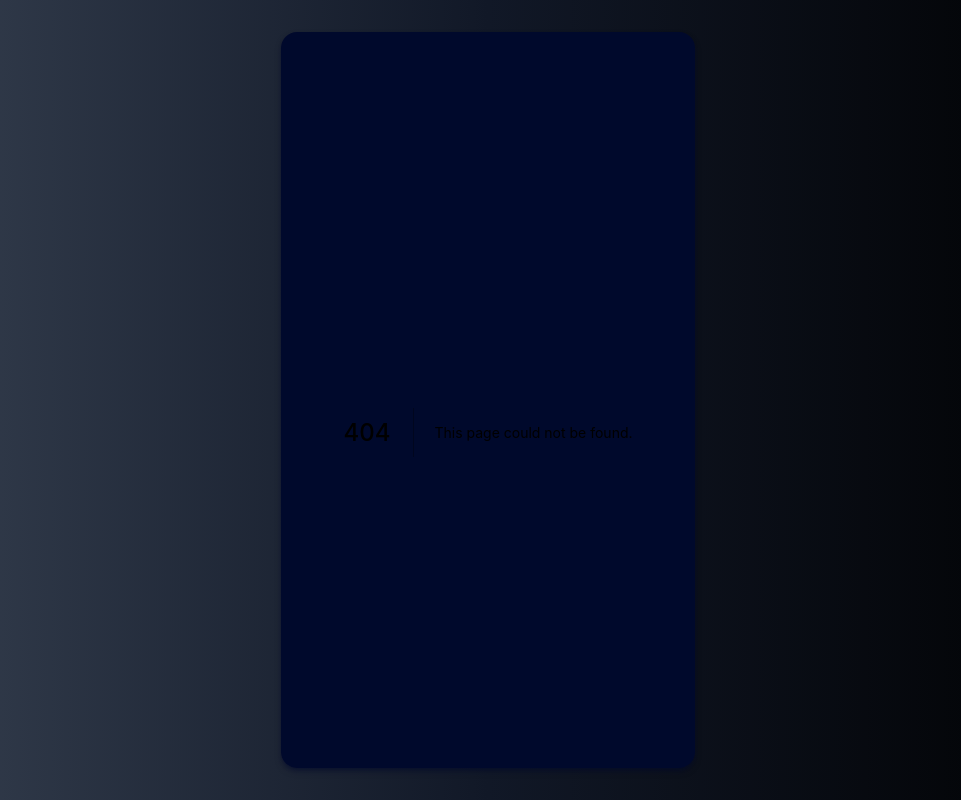
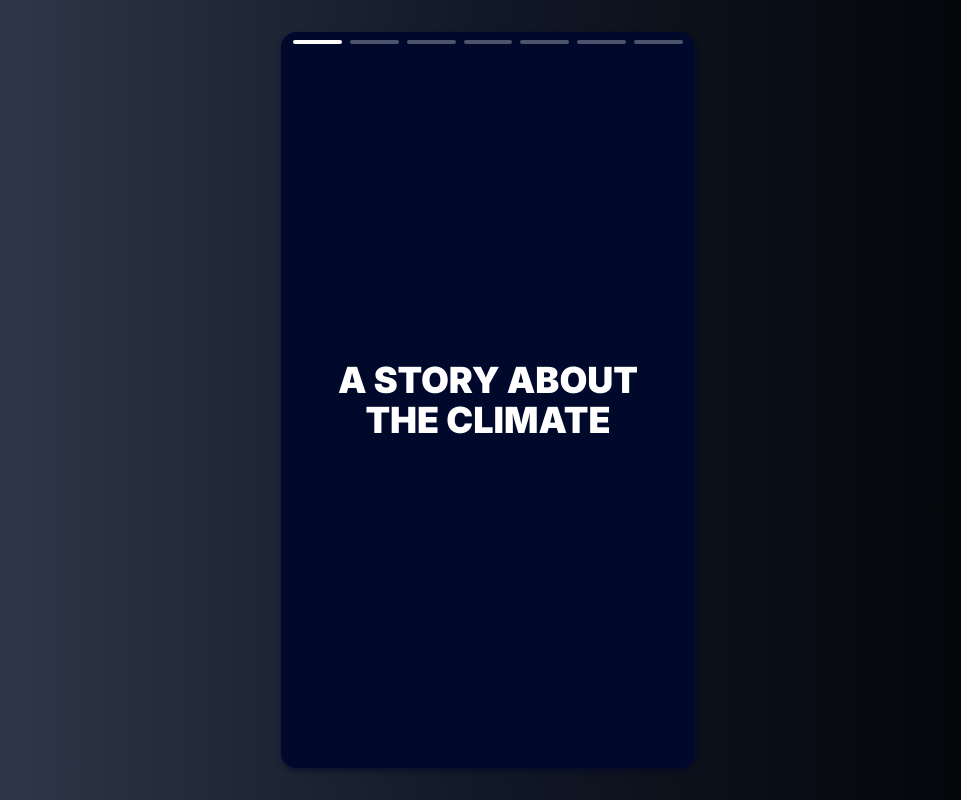
Before and after one commit to seralichtenhahn/cci-our-planet-wrapped, a Next.js app: page /slides/1/ in a window 1280 px wide. Before the commit this address had no page. Shown: the whole page, without its empty margins (152-1113 px from the left). Built offline with nearby package versions, Linux system fonts and the light colour scheme.

Commit message:
add demo page and slide navigation

```diff
--- /dev/null
+++ b/components/SlideNavigation.js
@@ -0,0 +1,31 @@
+import Link from 'next/link'
+import React from 'react'
+import clsx from 'clsx'
+import { motion } from 'framer-motion'
+import { useRouter } from 'next/router'
+
+export default function SlideNavigation({ currentPage }) {
+  const router = useRouter()
+
+  const pages = 7
+  const basePath = `/slides/${router.query.country}/`
+
+  return (
+    <motion.div
+      initial={{ opacity: 0 }}
+      animate={{ opacity: 1 }}
+      className="absolute top-0 left-0 flex justify-between w-full gap-2 px-3 py-2"
+    >
+      {Array.from({ length: pages }).map((_, i) => (
+        <Link key={i} href={i ? `${basePath}${i}` : basePath}>
+          <a
+            className={clsx(
+              'block flex-1 h-1 rounded transform transition-transform hover:scale-y-[2]',
+              currentPage > i ? 'bg-white' : 'bg-white/30',
+            )}
+          />
+        </Link>
+      ))}
+    </motion.div>
+  )
+}
--- a/components/TransitionWrapper.js
+++ b/components/TransitionWrapper.js
@@ -2,19 +2,19 @@ import React from 'react'
 import { motion } from 'framer-motion'
 
 const variants = {
-  hidden: { opacity: 0, x: 0, y: 100 },
+  hidden: { opacity: 0, x: 0, y: 80 },
   enter: { opacity: 1, x: 0, y: 0 },
-  exit: { opacity: 0, x: 0, y: -100 },
+  exit: { opacity: 0, x: 0, y: -80 },
 }
 
-export default function TransitionWrapper({ children }) {
+export default function TransitionWrapper({ children, delay = 0 }) {
   return (
     <motion.div
       variants={variants} // Pass the variant object into Framer Motion
       initial="hidden" // Set the initial state to variants.hidden
       animate="enter" // Animated state to variants.enter
       exit="exit" // Exit state (used later) to variants.exit
-      transition={{ type: 'spring' }} // Set the transition to linear
+      transition={{ type: 'easeInOut', duration: 0.5, delay }} // Set the transition to linear
       className="w-full h-full"
     >
       {children}
--- a/layouts/AppShell.js
+++ b/layouts/AppShell.js
@@ -1,7 +1,7 @@
 export default function Layout({ children }) {
   return (
     <div className="w-screen h-screen font-sans bg-gradient-to-r from-gray-700 via-gray-900 to-black md:flex md:items-center md:justify-center md:p-8">
-      <main className="h-full w-full bg-primary-dark overflow-y-auto overflow-x-hidden md:max-w-max md:shadow-md md:shadow-primary-dark/50 md:aspect-[9/16] md:rounded-2xl">
+      <main className="h-full relative w-full bg-primary-dark overflow-y-auto overflow-x-hidden md:max-w-max md:shadow-md md:shadow-primary-dark/50 md:aspect-[9/16] md:rounded-2xl">
         {children}
       </main>
     </div>
--- /dev/null
+++ b/pages/slides/[country]/1.js
@@ -0,0 +1,16 @@
+import React from 'react'
+import SlideNavigation from '@/components/SlideNavigation'
+import TransitionWrapper from '@/components/TransitionWrapper'
+
+export default function Country() {
+  return (
+    <>
+      <SlideNavigation currentPage={2} />
+      <TransitionWrapper>
+        <div className="flex flex-col justify-center w-full h-full gap-6 px-8 py-8 text-white bg-primary-dark">
+          <h2 className="text-4xl font-black text-center uppercase">Page 1</h2>
+        </div>
+      </TransitionWrapper>
+    </>
+  )
+}
--- /dev/null
+++ b/pages/slides/[country]/index.js
@@ -0,0 +1,18 @@
+import React from 'react'
+import SlideNavigation from '@/components/SlideNavigation'
+import TransitionWrapper from '@/components/TransitionWrapper'
+
+export default function Country() {
+  return (
+    <>
+      <SlideNavigation currentPage={1} />
+      <TransitionWrapper delay={1}>
+        <div className="flex flex-col justify-center w-full h-full gap-6 px-8 py-8 text-white bg-primary-dark">
+          <h2 className="text-4xl font-black text-center uppercase">
+            A Story about the climate
+          </h2>
+        </div>
+      </TransitionWrapper>
+    </>
+  )
+}
```
